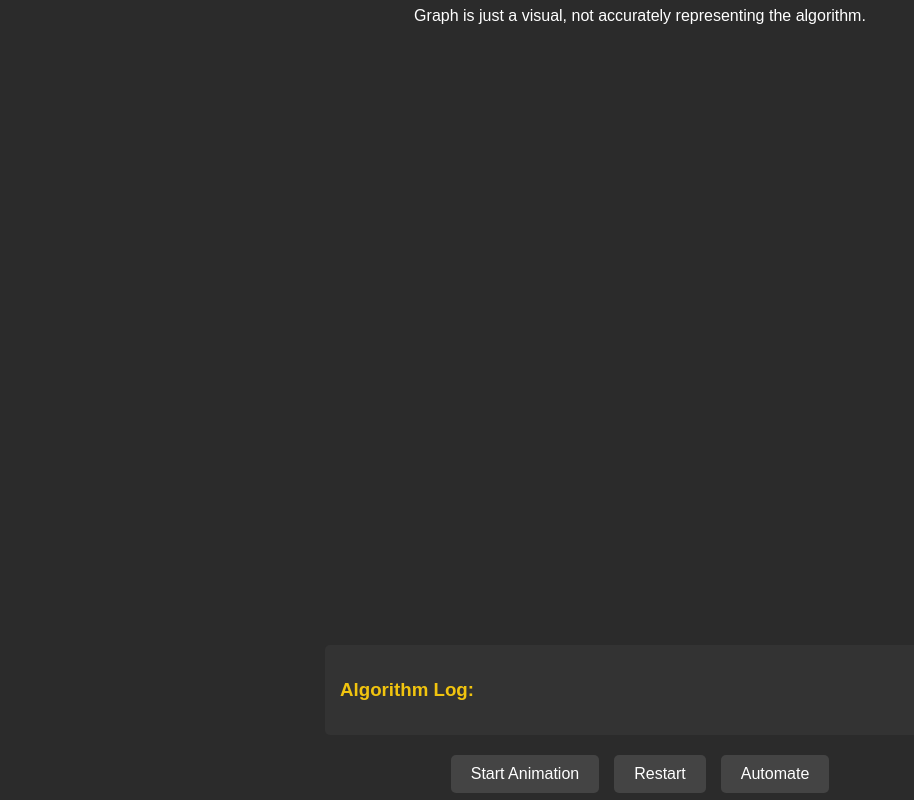
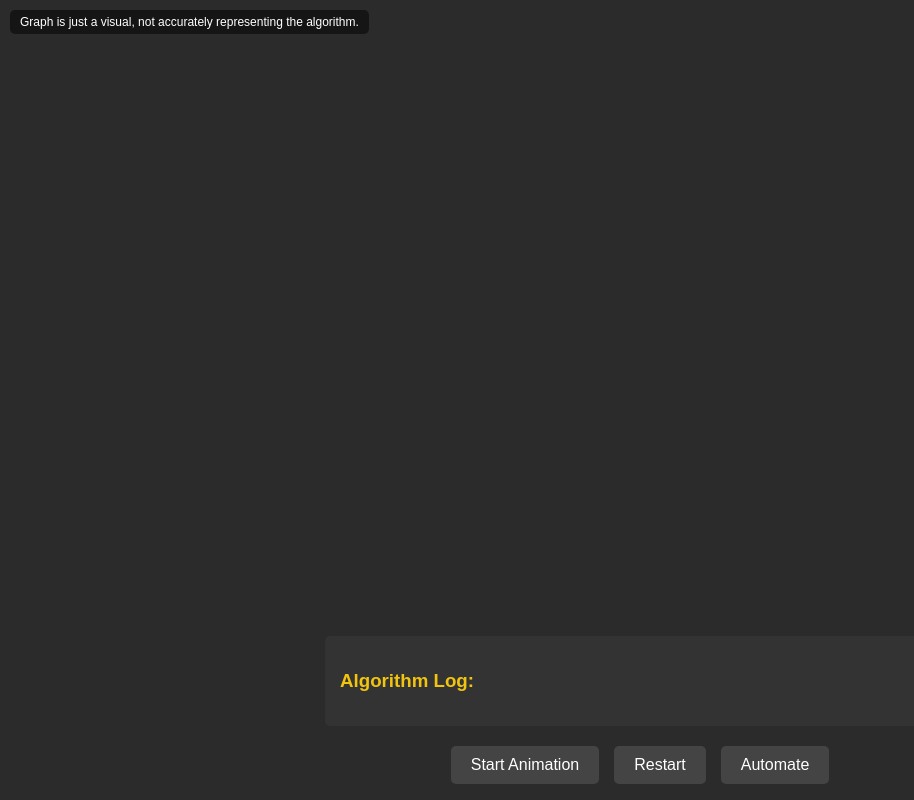
Before and after one commit to PanagiotisKots/Minimum-Weight-Subgraph-Finder-Algorithm, a plain HTML site: page website/index.html in a window 1280 px wide. Shown: the whole page, without its empty margins (0-914 px from the left). Drawn offline with Linux system fonts and the light colour scheme.

Commit message:
Update style.css

```diff
--- a/website/style.css
+++ b/website/style.css
@@ -26,6 +26,19 @@ body {
     display: flex;
     gap: 15px;
   }
+
+#info-box {
+  position: fixed;
+  top: 10px;
+  left: 10px;
+  background-color: rgba(0, 0, 0, 0.5);
+  color: white;
+  padding: 5px 10px;
+  font-size: 12px;
+  border-radius: 5px;
+  z-index: 1000; /* Ensure it stays on top of other elements */
+}
+
 
   button {
     padding: 10px 20px;
```
